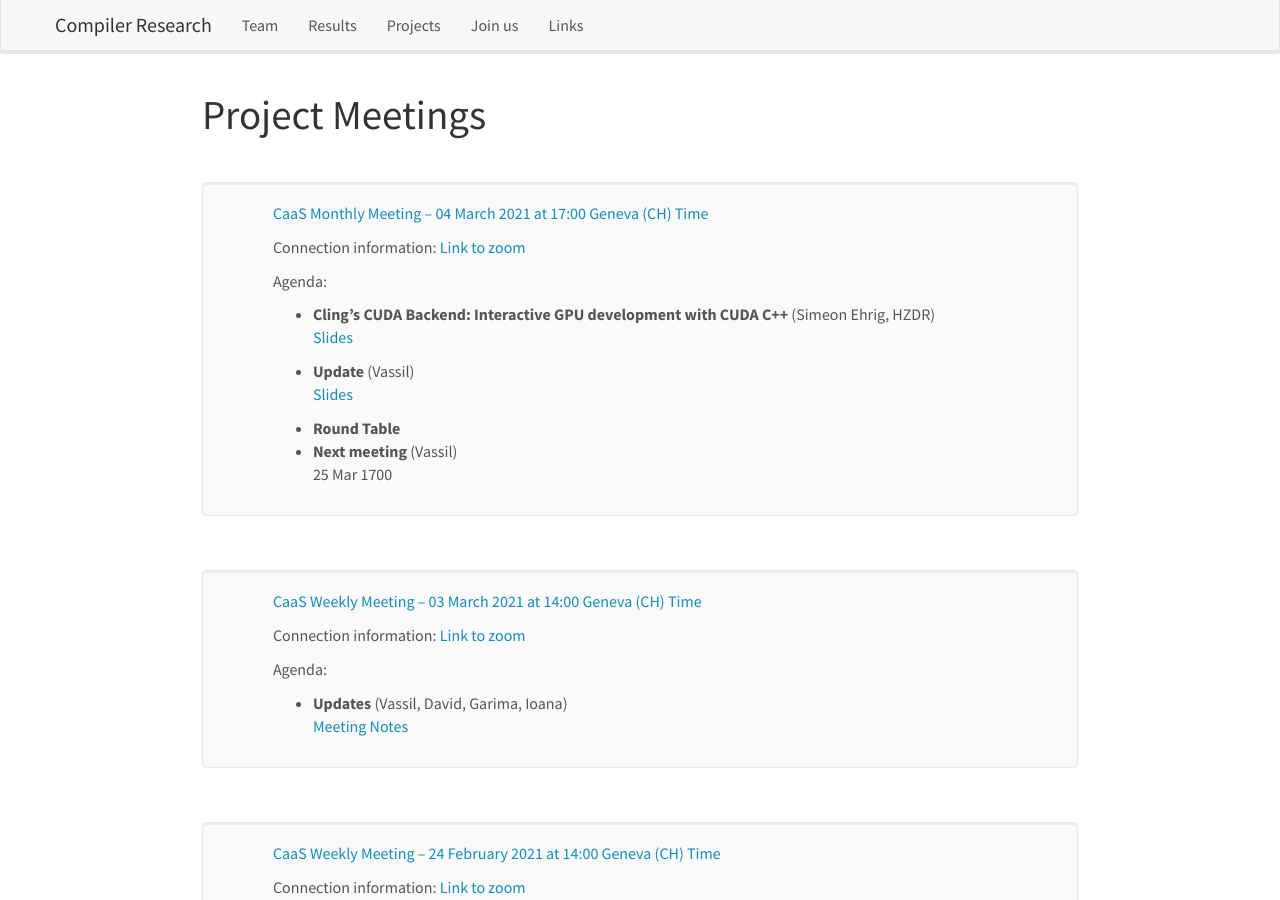
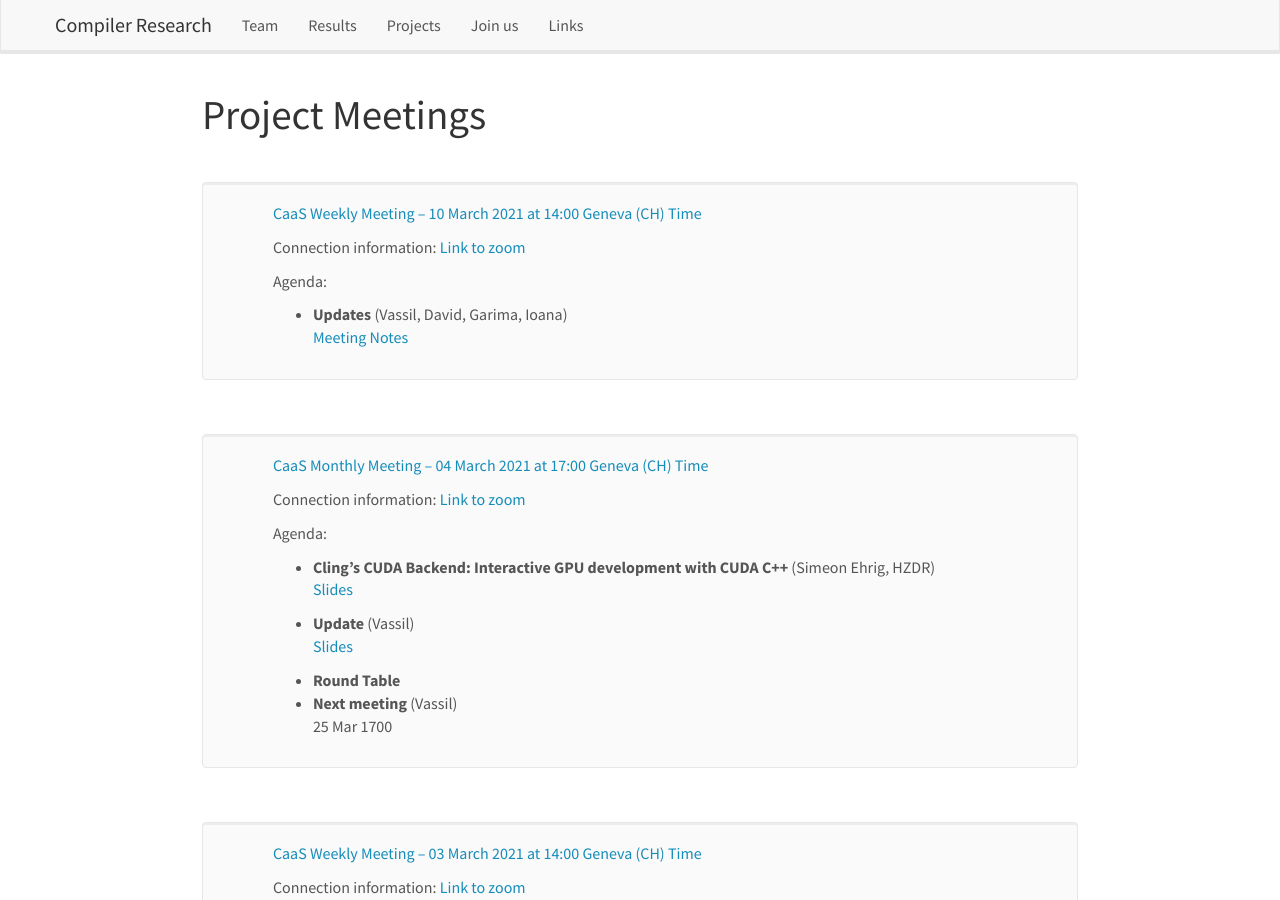
Before and after one commit to vgvassilev/clad, a Jekyll site: the page built from _pages/meetings.md, in a window 1280 px wide and 900 px high. Built offline with Jekyll 4.4.1, drawn with Linux system fonts in a browser that asks for light colours; nearby versions of some CDN libraries.

Commit message:
Add this week's meeting

```diff
--- a/_data/meetinglist.yml
+++ b/_data/meetinglist.yml
@@ -1,3 +1,13 @@
+- name: "CaaS Weekly Meeting"
+  date: 2021-03-10 14:00
+  time_cest: "14:00"
+  connect: "[Link to zoom](https://princeton.zoom.us/j/97915651167?pwd=MXJ1T2lhc3Z5QWlYbUFnMTZYQlNRdz09)"
+  label: caas_10Mar2021
+  agenda:
+    - title: Updates
+      speaker: "Vassil, David, Garima, Ioana"
+      link: "[Meeting Notes](https://docs.google.com/document/d/1HMUtM8rRPeTYDqsWZVD-iQityjJj9_GKgu0FHHbiBr0)"
+
 - name: "CaaS Monthly Meeting"
   date: 2021-03-04 17:00
   time_cest: "17:00"
```
